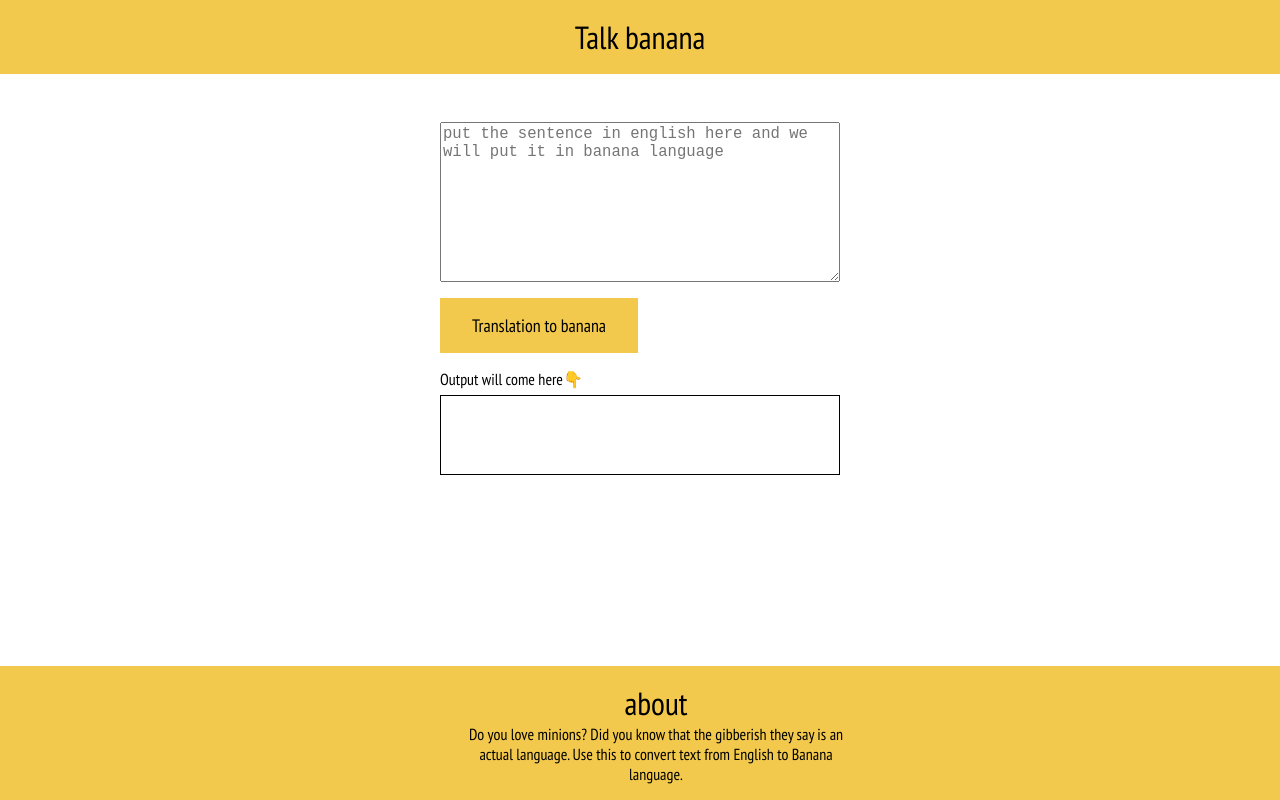
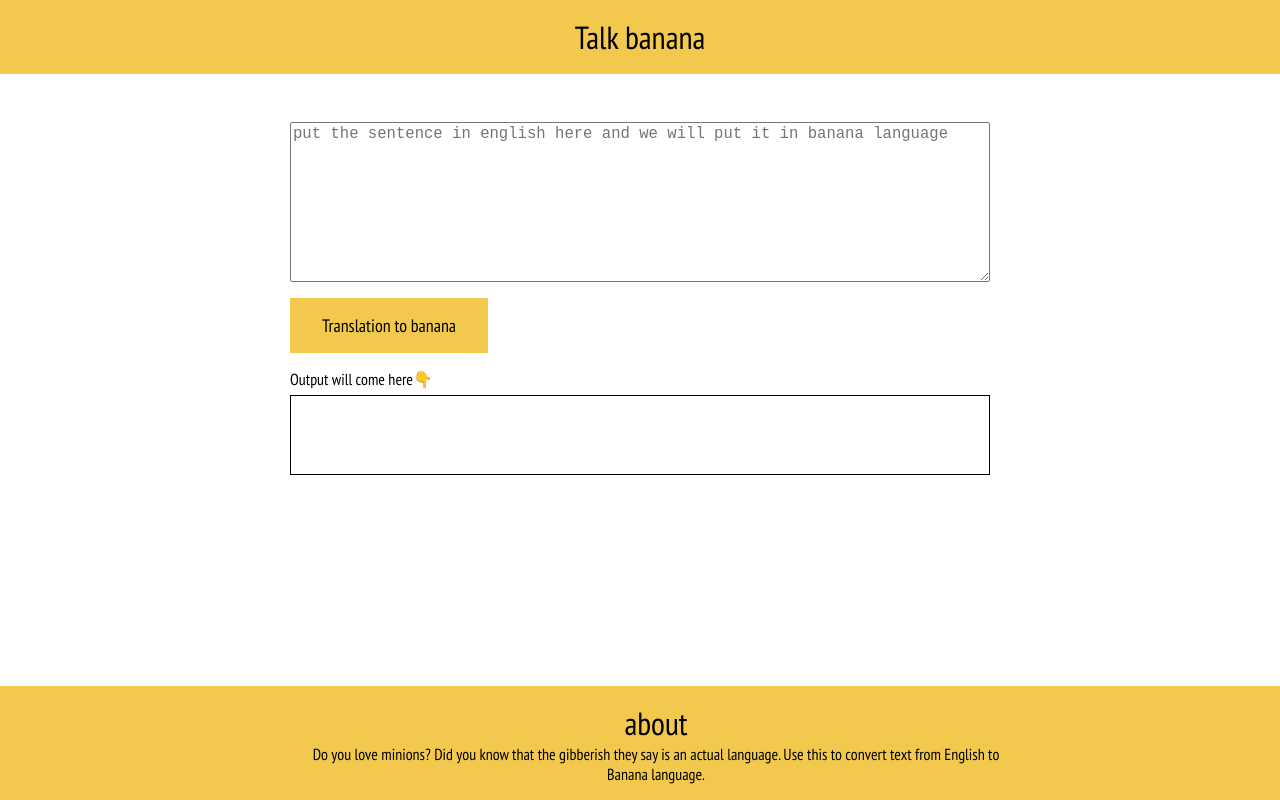
Before and after one commit to GuptaEesh/banana-speak, a plain HTML site: page index.html in a window 1280 px wide. Drawn offline with Linux system fonts and the light colour scheme.

Commit message:
style: width adjustment

```diff
--- a/index.html
+++ b/index.html
@@ -25,7 +25,7 @@
 </div>
     <footer>
         <div style="font-size:xx-large; ">about</div>
-        <p style="margin-top: auto; max-width: 400px; margin: auto;">Do you love minions? Did you know that the gibberish they say is an actual language.
+        <p style="margin-top: auto; max-width: 700px; margin: auto;">Do you love minions? Did you know that the gibberish they say is an actual language.
             Use this to convert text from English to Banana language.</p>
     </footer>
     <script src="app.js" type="text/javascript"></script>
--- a/style.css
+++ b/style.css
@@ -8,7 +8,7 @@ body {
     font-family: 'PT Sans Narrow', sans-serif;
 }
 .origin{
-    max-width: 400px;
+    max-width: 700px;
     padding: 1rem;
     margin:auto;
 }
```
